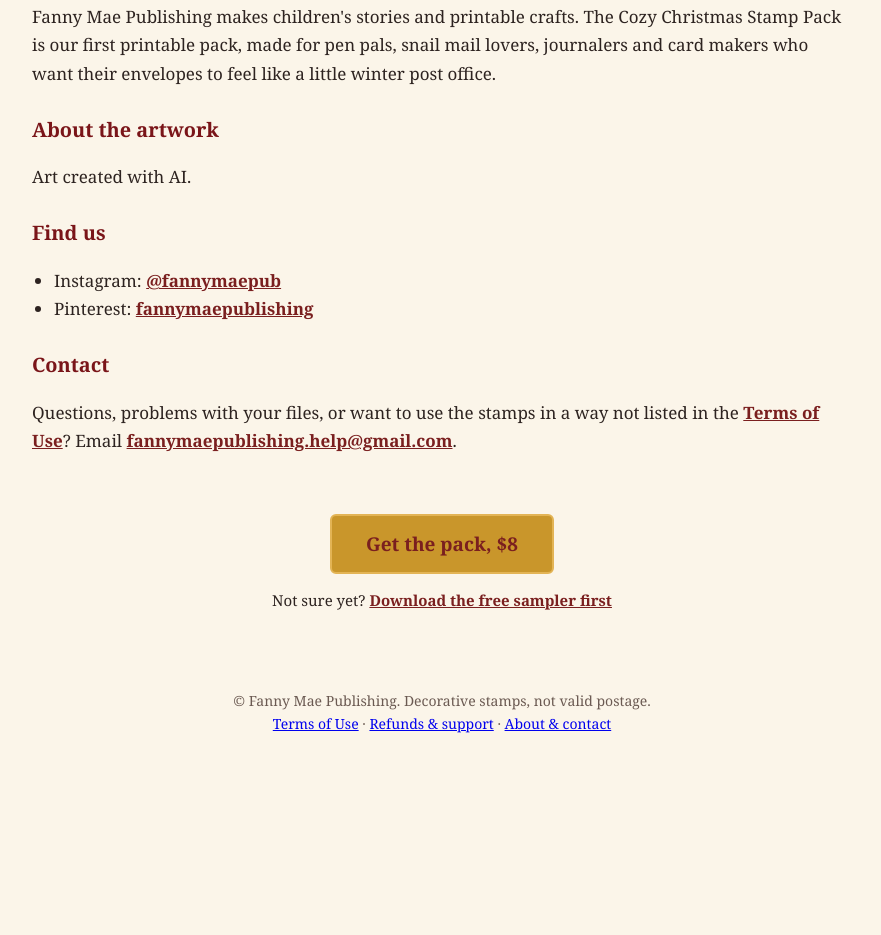
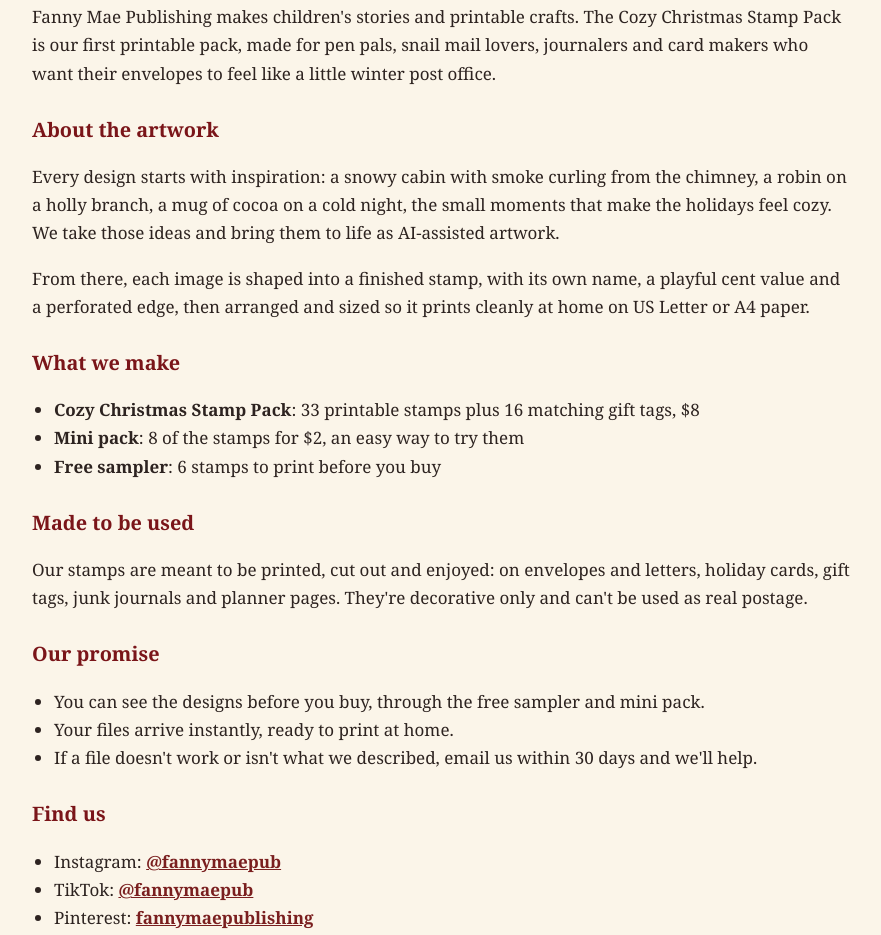
Before and after one commit to fannymae-publishing/cozy-christmas-stamps, a plain HTML site: page about.html in a window 1280 px wide. Shown: the part 299-1234 px from the top of the page, without its empty margins (198-1079 px from the left). Before the commit the page ends 1084 px from the top, so only its background shows below. Drawn offline with Linux system fonts and the light colour scheme.

Commit message:
About page: reword artwork note and expand (draft)
Co-Authored-By: Claude Opus 5.5 <noreply@anthropic.com>
Claude-Session: https://claude.ai/code/session_018bwMpxZLWWQcvA96zxsJw5

```diff
--- a/about.html
+++ b/about.html
@@ -53,14 +53,34 @@ nav.menu a.cur{color:#fff;font-weight:bold}
 <h1>About & contact</h1>
 
 <p>Fanny Mae Publishing makes children's stories and printable crafts. The Cozy Christmas Stamp Pack is our first printable pack, made for pen pals, snail mail lovers, journalers and card makers who want their envelopes to feel like a little winter post office.</p>
+
 <h3>About the artwork</h3>
-<p>Art created with AI.</p>
+<p>Every design starts with inspiration: a snowy cabin with smoke curling from the chimney, a robin on a holly branch, a mug of cocoa on a cold night, the small moments that make the holidays feel cozy. We take those ideas and bring them to life as AI-assisted artwork.</p>
+<p>From there, each image is shaped into a finished stamp, with its own name, a playful cent value and a perforated edge, then arranged and sized so it prints cleanly at home on US Letter or A4 paper.</p>
+
+<h3>What we make</h3>
+<ul>
+<li><b>Cozy Christmas Stamp Pack</b>: 33 printable stamps plus 16 matching gift tags, $8</li>
+<li><b>Mini pack</b>: 8 of the stamps for $2, an easy way to try them</li>
+<li><b>Free sampler</b>: 6 stamps to print before you buy</li>
+</ul>
+
+<h3>Made to be used</h3>
+<p>Our stamps are meant to be printed, cut out and enjoyed: on envelopes and letters, holiday cards, gift tags, junk journals and planner pages. They're decorative only and can't be used as real postage.</p>
+
+<h3>Our promise</h3>
+<ul>
+<li>You can see the designs before you buy, through the free sampler and mini pack.</li>
+<li>Your files arrive instantly, ready to print at home.</li>
+<li>If a file doesn't work or isn't what we described, email us within 30 days and we'll help.</li>
+</ul>
+
 <h3>Find us</h3>
-<ul><li>Instagram: <a href="https://www.instagram.com/fannymaepub/">@fannymaepub</a></li><li>Pinterest: <a href="https://www.pinterest.com/fannymaepublishing/">fannymaepublishing</a></li></ul>
+<ul><li>Instagram: <a href="https://www.instagram.com/fannymaepub/">@fannymaepub</a></li><li>TikTok: <a href="https://www.tiktok.com/@fannymaepub">@fannymaepub</a></li><li>Pinterest: <a href="https://www.pinterest.com/fannymaepublishing/">fannymaepublishing</a></li></ul>
 <h3>Contact</h3>
 <p>Questions, problems with your files, or want to use the stamps in a way not listed in the <a href="terms.html">Terms of Use</a>? Email <a href="mailto:fannymaepublishing.help@gmail.com">fannymaepublishing.help@gmail.com</a>.</p>
 
-<section style="border:0;text-align:center"><a class="btn" href="https://payhip.com/b/qnsOE">Get the pack, $8</a><p class="samplerline">Not sure yet? <a href="https://payhip.com/b/tIR6q">Download the free sampler first</a></p></section>
+<section style="border:0;text-align:center"><a class="btn" href="https://payhip.com/b/qnsOE">Get the pack, $8</a><p class="samplerline">Not sure yet? <a href="https://payhip.com/b/tIR6q">Download the free sampler first</a></p><p class="samplerline">Just want a taste? <a data-count="Mini pack" href="https://payhip.com/b/Q2RO8">Get 8 stamps for $2</a></p></section>
 </div>
 <footer>&copy; Fanny Mae Publishing. Decorative stamps, not valid postage.<br><a href="terms.html">Terms of Use</a> &middot; <a href="refunds.html">Refunds &amp; support</a> &middot; <a href="about.html">About &amp; contact</a></footer>
 <script defer src="https://site-counter-production.up.railway.app/t.js"></script>
```
